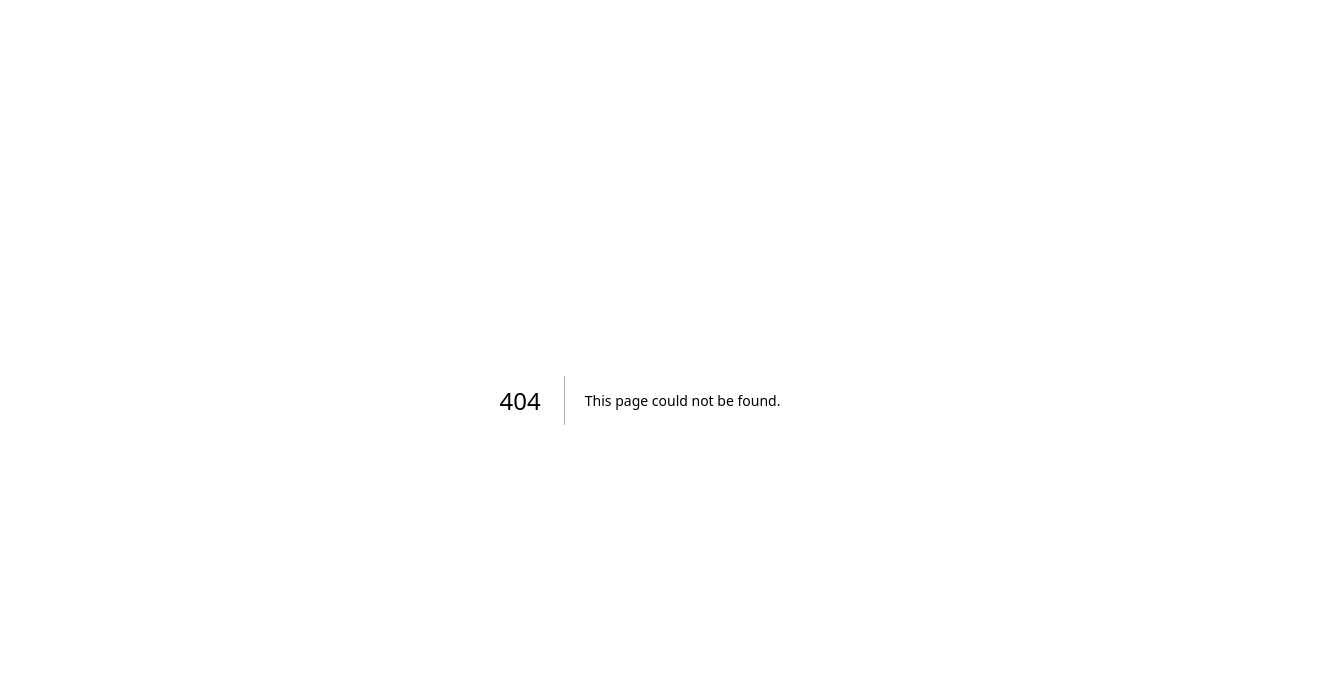
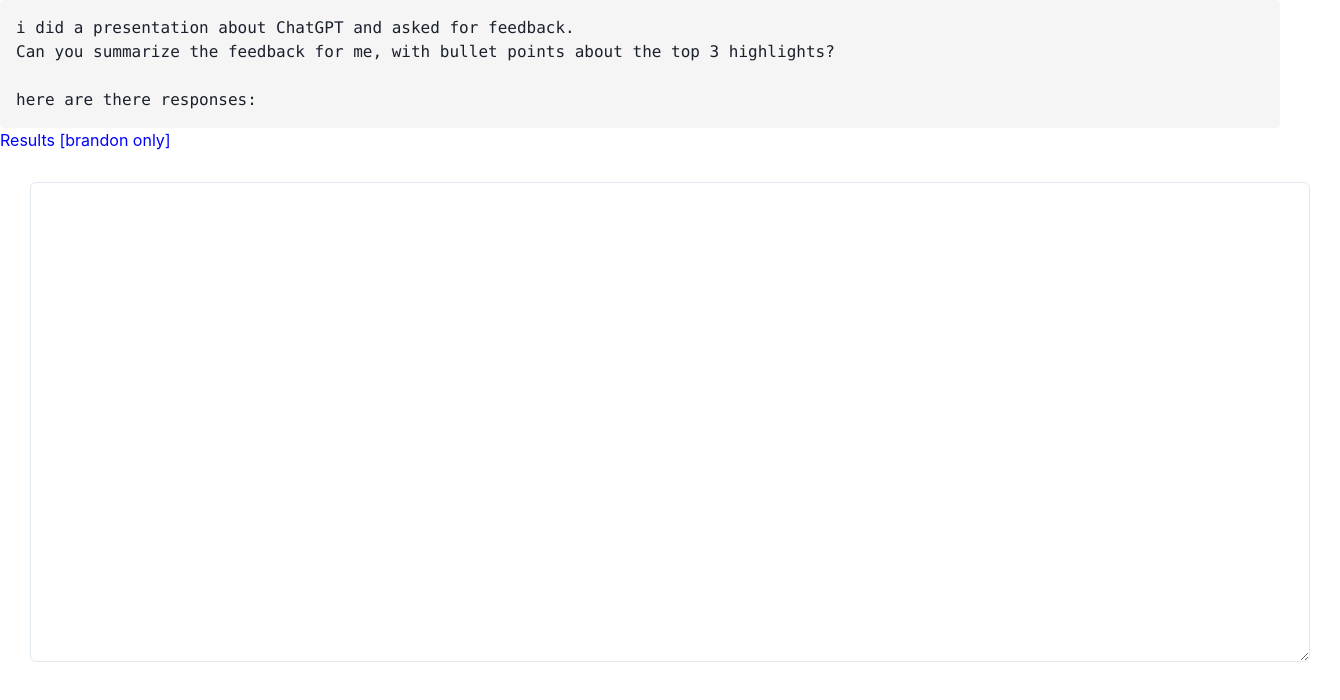
Before and after one commit to bmacer/gpt-animal-guessing, a Next.js app: page /presentation/c-prompt-how-did-i-do in a window 1280 px wide. Before the commit this address had no page. Shown: the top 700 px of the page, 1340 px wide, since content can reach past the window. Built offline with nearby package versions, Linux system fonts and the light colour scheme.

Commit message:
add after-prompt

```diff
--- a/src/pages/index.tsx
+++ b/src/pages/index.tsx
@@ -31,7 +31,10 @@
         <MyLink href="https://forms.gle/5pCSGcNSZiNuRrmG9">
           2. Who do I know? [Google Form]
         </MyLink>
-        <MyLink href="https://chat.openai.com">3. Link to ChatGPT</MyLink>
+        <MyLink href="https://forms.gle/GALZZfh4XcdMtyTY9">
+          3. How did I do? [Google Form]
+        </MyLink>
+        <MyLink href="https://chat.openai.com">4. Link to ChatGPT</MyLink>
       </Box>
       <Box w="90vw" h="90vh" bgColor="lightgrey" m="auto" textAlign="center">
         <Text as="h1" fontSize="50px">
@@ -42,6 +45,9 @@
         </MyLink>
         <MyLink href="/presentation/b-prompt-organize-classroom">
           2. Second Prompt - People I Know
+        </MyLink>
+        <MyLink href="/presentation/c-prompt-how-did-i-do">
+          3. Third Prompt - How did I do?
         </MyLink>
         <Text as="h1" fontSize="50px">
           ChatGPT Prompts
--- /dev/null
+++ b/src/pages/presentation/c-prompt-how-did-i-do.tsx
@@ -0,0 +1,30 @@
+import { Text, Textarea } from "@chakra-ui/react";
+import { MyLink } from "..";
+
+const Scoring = () => {
+  const statement = `i did a presentation about ChatGPT and asked for feedback.
+Can you summarize the feedback for me, with bullet points about the top 3 highlights?
+
+here are there responses:
+`;
+  return (
+    <>
+      <pre
+        style={{
+          backgroundColor: "#f5f5f5",
+          padding: "16px",
+          borderRadius: "4px",
+          overflowX: "scroll",
+        }}
+      >
+        <code>{statement}</code>
+      </pre>
+      <MyLink href="https://docs.google.com/spreadsheets/d/1wfpGSt2QKbkfTKyFN3nCM6_X9d8V3ch7vGrSqz8Vd-8/edit#gid=1042137985">
+        Results [brandon only]
+      </MyLink>
+      <Textarea w="100%" h="60vh" m="30px" />
+    </>
+  );
+};
+
+export default Scoring;
```
